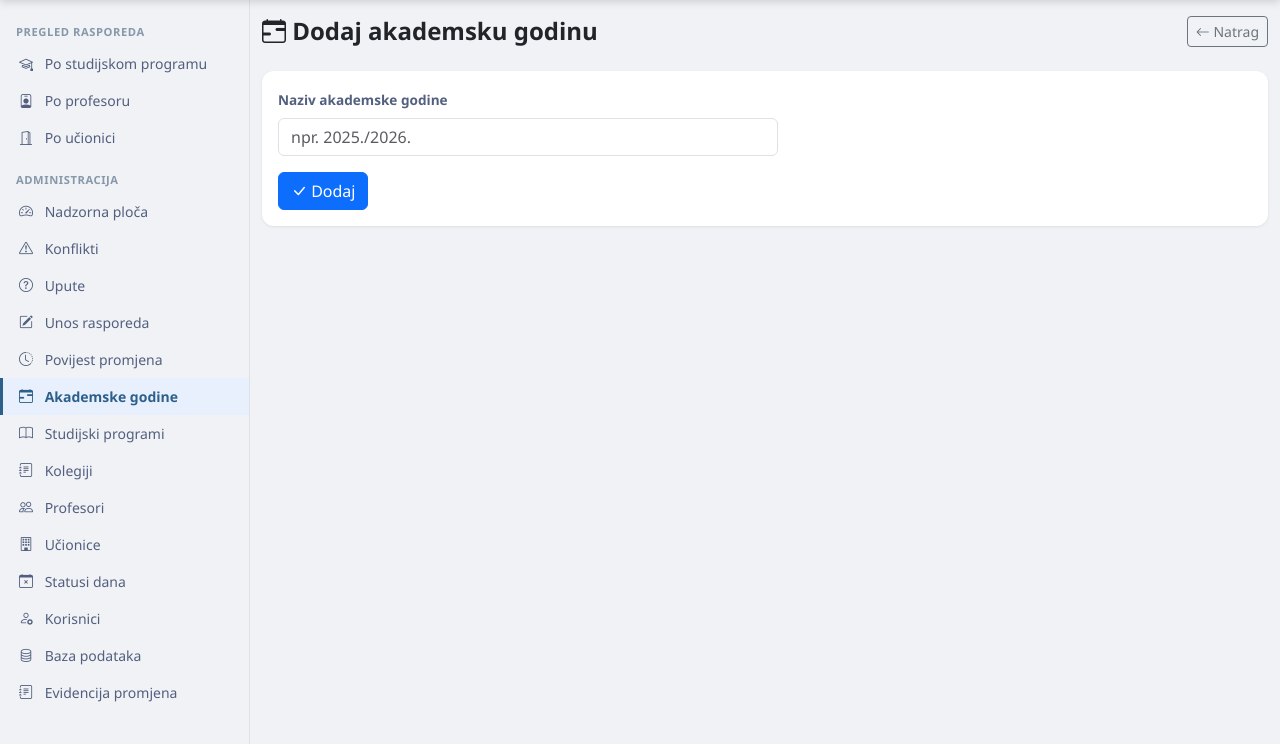
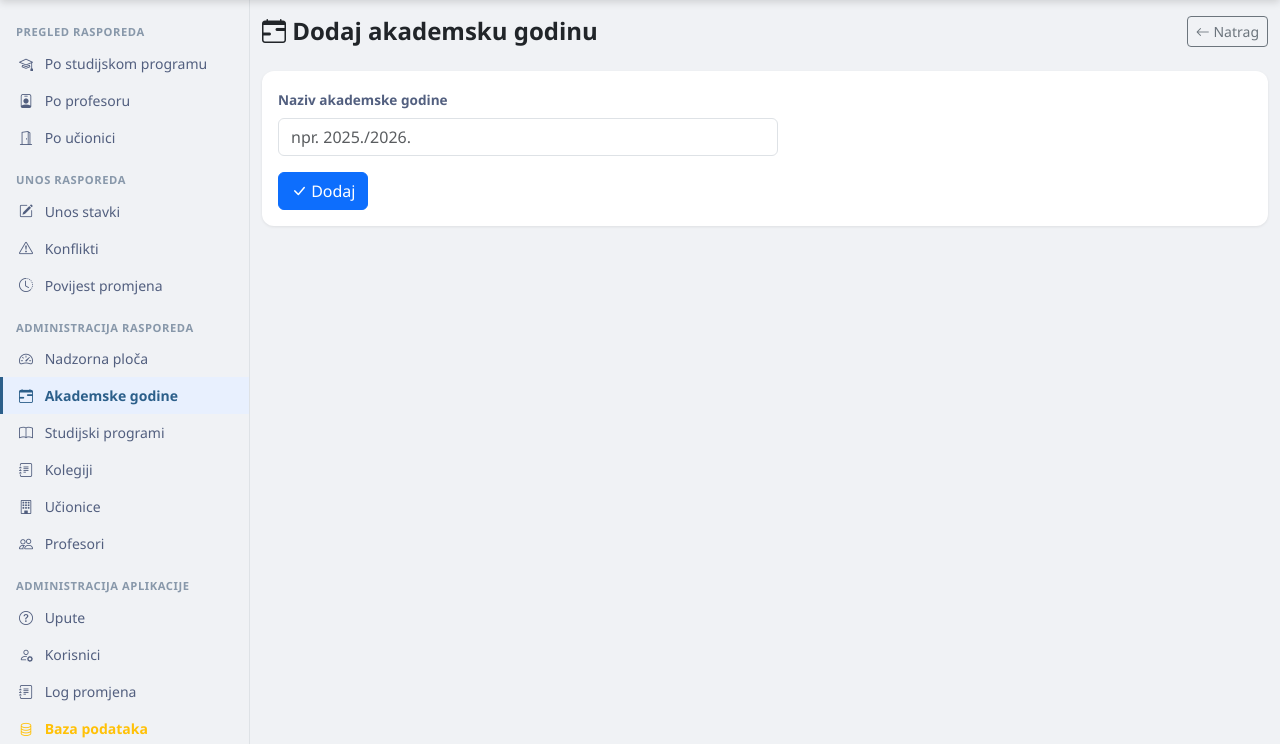
Before and after one commit to kkurilj/FOOZOS_raspored, a Flask app: page /academic-year/create in a window 1280 px wide. Shown: the part 56-800 px from the top of the page. Run offline with Flask 3, Linux system fonts and the light colour scheme; the visitor is signed in with stand-in values (Sample User, id 1); data comes from the database, SQL or seed files in the repository; data that the repository does not hold is empty.

Commit message:
Reorganize sidebar into 3 admin sections with conflict badge
- Unos rasporeda: Unos stavki, Konflikti (red if any), Povijest promjena
- Administracija rasporeda: Nadzorna ploča, Ak. godine, Programi, Kolegiji, Učionice, Profesori
- Administracija aplikacije: Upute, Korisnici, Log promjena, Baza podataka (yellow)
- Add conflict_count to template context for sidebar badge

Co-Authored-By: Claude Opus 4.6 <noreply@anthropic.com>

```diff
--- a/app/__init__.py
+++ b/app/__init__.py
@@ -80,6 +80,15 @@ def create_app():
     def inject_globals():
         from app.auth import is_admin, is_super_admin
         from flask import session
+        conflict_count = 0
+        if is_admin():
+            try:
+                from app.db import get_db as _get_db
+                conflict_count = _get_db().execute(
+                    'SELECT COUNT(*) FROM schedule_entry WHERE has_conflict = 1'
+                ).fetchone()[0]
+            except Exception:
+                pass
         return {
             'current_year': date.today().year,
             'is_admin': is_admin(),
@@ -87,6 +96,7 @@ def create_app():
             'current_user_display_name': session.get('user_display_name', ''),
             'csrf_token': generate_csrf_token(),
             'csrf_input': csrf_input(),
+            'conflict_count': conflict_count,
         }
 
     # Custom error handleri - ne prikazuj stack trace
--- a/app/templates/base.html
+++ b/app/templates/base.html
@@ -57,21 +57,20 @@
                 </a>
 
                 {% if is_admin %}
-                <div class="sidebar-heading">Administracija</div>
-                <a class="nav-link {{ 'active' if request.endpoint == 'main.index' }}" href="{{ url_for('main.index') }}">
-                    <i class="bi bi-speedometer2"></i> Nadzorna ploča
+                <div class="sidebar-heading">Unos rasporeda</div>
+                <a class="nav-link {{ 'active' if request.endpoint and request.endpoint.startswith('schedule.') and request.endpoint != 'schedule.history' and request.endpoint != 'schedule.history_undo' }}" href="{{ url_for('schedule.index') }}">
+                    <i class="bi bi-pencil-square"></i> Unos stavki
                 </a>
-                <a class="nav-link {{ 'active' if request.endpoint == 'timetable.conflicts' }}" href="{{ url_for('timetable.conflicts') }}">
-                    <i class="bi bi-exclamation-triangle"></i> Konflikti
-                </a>
-                <a class="nav-link {{ 'active' if request.endpoint == 'main.guide' }}" href="{{ url_for('main.guide') }}">
-                    <i class="bi bi-question-circle"></i> Upute
-                </a>
-                <a class="nav-link {{ 'active' if request.endpoint and request.endpoint.startswith('schedule.') and request.endpoint != 'schedule.history' and request.endpoint != 'schedule.history_undo' }}" href="{{ url_for('schedule.index') }}">
-                    <i class="bi bi-pencil-square"></i> Unos rasporeda
+                <a class="nav-link {{ 'active' if request.endpoint == 'timetable.conflicts' }}" href="{{ url_for('timetable.conflicts') }}"{% if conflict_count %} style="color:#ff1744;font-weight:bold"{% endif %}>
+                    <i class="bi bi-exclamation-triangle"></i> Konflikti{% if conflict_count %} <span class="badge bg-danger ms-1">{{ conflict_count }}</span>{% endif %}
                 </a>
                 <a class="nav-link {{ 'active' if request.endpoint in ('schedule.history', 'schedule.history_undo') }}" href="{{ url_for('schedule.history') }}">
                     <i class="bi bi-clock-history"></i> Povijest promjena
+                </a>
+
+                <div class="sidebar-heading">Administracija rasporeda</div>
+                <a class="nav-link {{ 'active' if request.endpoint == 'main.index' }}" href="{{ url_for('main.index') }}">
+                    <i class="bi bi-speedometer2"></i> Nadzorna ploča
                 </a>
                 <a class="nav-link {{ 'active' if request.endpoint and request.endpoint.startswith('academic_year.') }}" href="{{ url_for('academic_year.index') }}">
                     <i class="bi bi-calendar-range"></i> Akademske godine
@@ -82,24 +81,26 @@
                 <a class="nav-link {{ 'active' if request.endpoint and request.endpoint.startswith('course.') }}" href="{{ url_for('course.index') }}">
                     <i class="bi bi-journal-text"></i> Kolegiji
                 </a>
+                <a class="nav-link {{ 'active' if request.endpoint and request.endpoint.startswith('classroom.') }}" href="{{ url_for('classroom.index') }}">
+                    <i class="bi bi-building"></i> Učionice
+                </a>
                 <a class="nav-link {{ 'active' if request.endpoint and request.endpoint.startswith('professor.') }}" href="{{ url_for('professor.index') }}">
                     <i class="bi bi-people"></i> Profesori
                 </a>
-                <a class="nav-link {{ 'active' if request.endpoint and request.endpoint.startswith('classroom.') }}" href="{{ url_for('classroom.index') }}">
-                    <i class="bi bi-building"></i> Učionice
-                </a>
-                <a class="nav-link {{ 'active' if request.endpoint and request.endpoint.startswith('day_status.') }}" href="{{ url_for('day_status.index') }}">
-                    <i class="bi bi-calendar-x"></i> Statusi dana
+
+                <div class="sidebar-heading">Administracija aplikacije</div>
+                <a class="nav-link {{ 'active' if request.endpoint == 'main.guide' }}" href="{{ url_for('main.guide') }}">
+                    <i class="bi bi-question-circle"></i> Upute
                 </a>
                 {% if is_super_admin %}
                 <a class="nav-link {{ 'active' if request.endpoint and request.endpoint.startswith('user.') and request.endpoint != 'user.profile' }}" href="{{ url_for('user.index') }}">
                     <i class="bi bi-person-gear"></i> Korisnici
                 </a>
-                <a class="nav-link {{ 'active' if request.endpoint and request.endpoint.startswith('database.') }}" href="{{ url_for('database.index') }}">
+                <a class="nav-link {{ 'active' if request.endpoint and request.endpoint.startswith('audit_log.') }}" href="{{ url_for('audit_log.index') }}">
+                    <i class="bi bi-journal-text"></i> Log promjena
+                </a>
+                <a class="nav-link {{ 'active' if request.endpoint and request.endpoint.startswith('database.') }}" href="{{ url_for('database.index') }}" style="color:#ffc107;font-weight:bold">
                     <i class="bi bi-database"></i> Baza podataka
-                </a>
-                <a class="nav-link {{ 'active' if request.endpoint and request.endpoint.startswith('audit_log.') }}" href="{{ url_for('audit_log.index') }}">
-                    <i class="bi bi-journal-text"></i> Evidencija promjena
                 </a>
                 {% endif %}
                 {% endif %}
```
